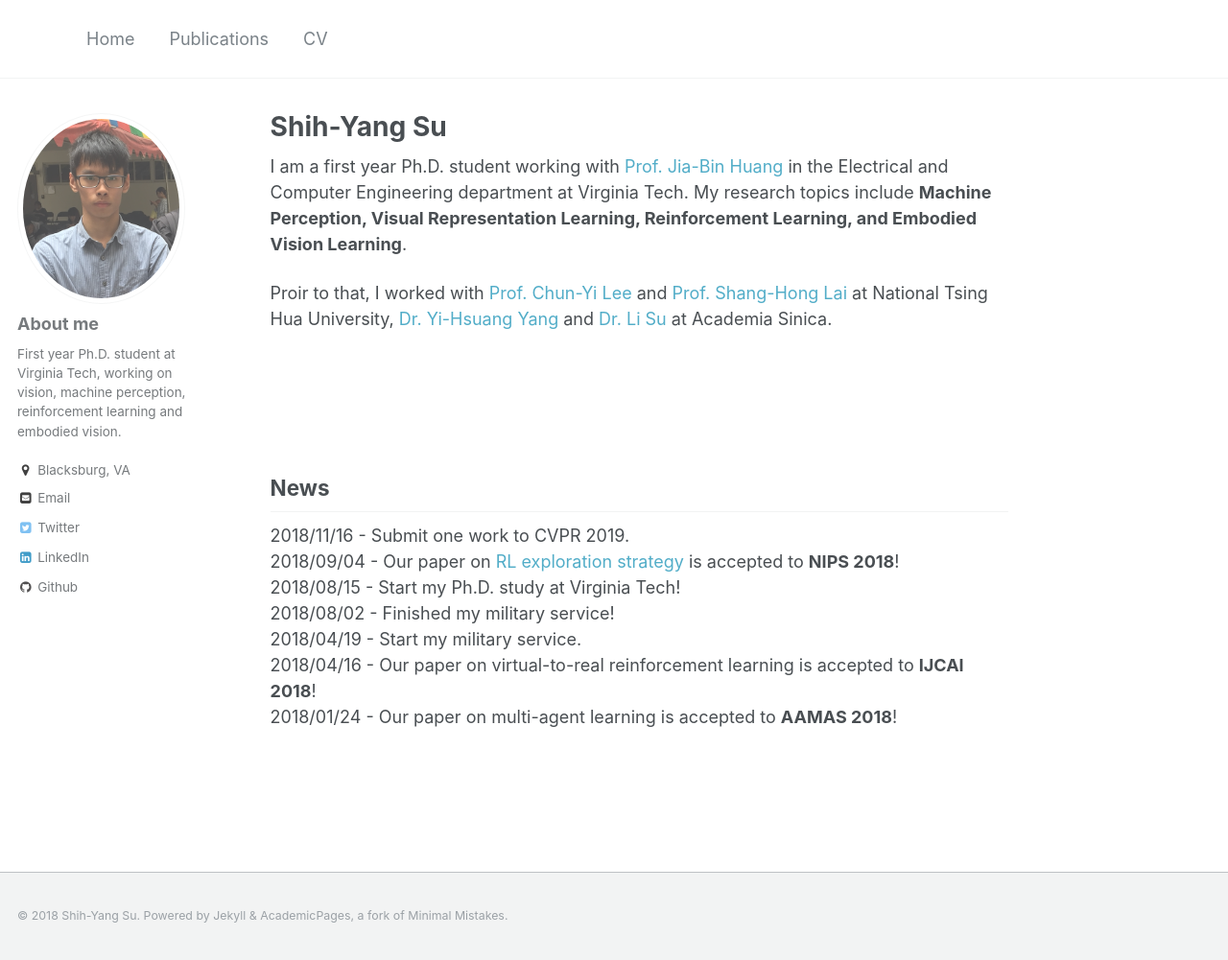
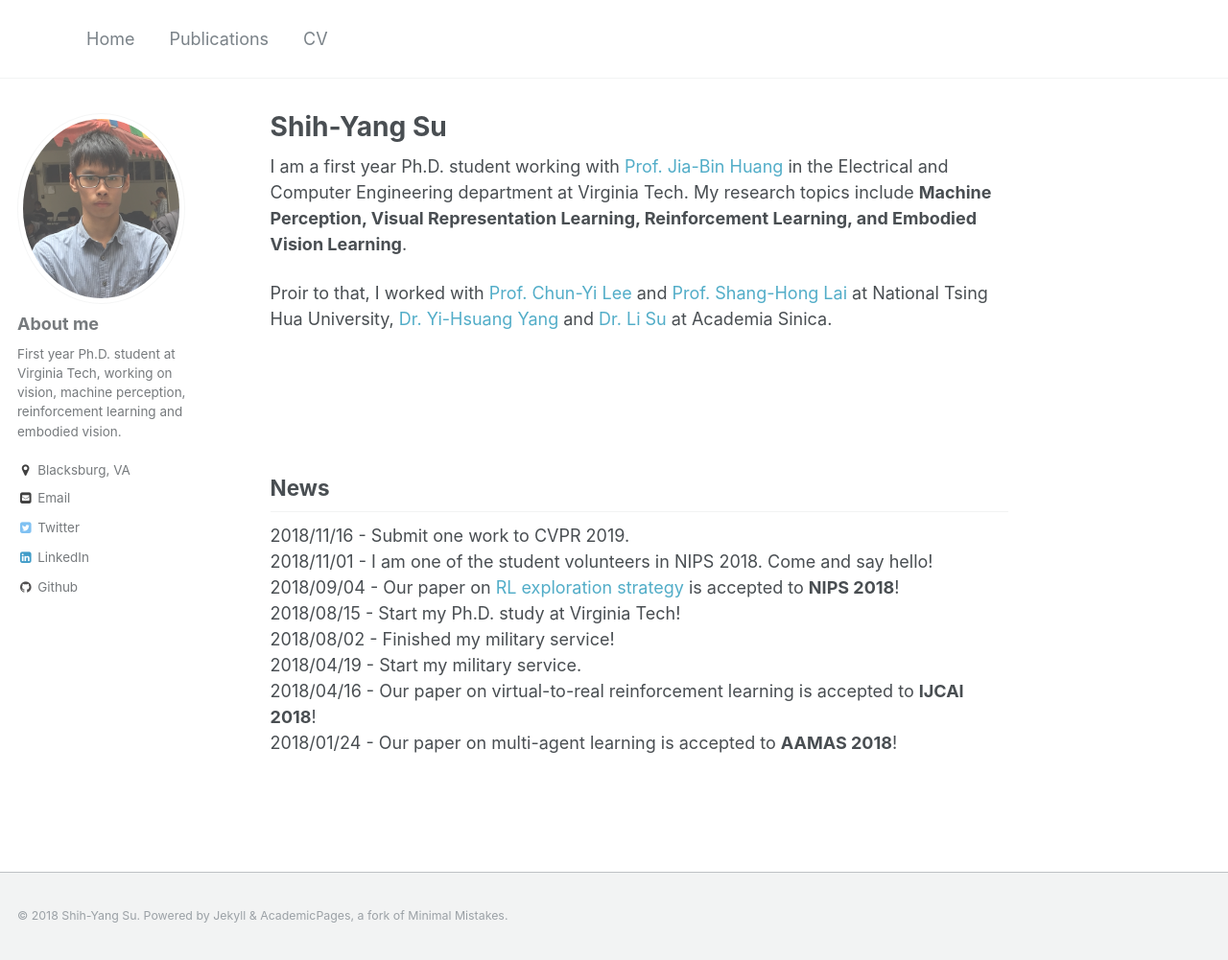
Before and after one commit to LemonATsu/LemonATsu.github.io, a Jekyll site: the page built from _pages/about.md, in a window 1280 px wide and 1001 px high. Shown: the whole window at 96% size. Built offline with Jekyll 4.4.1, drawn with Linux system fonts in a browser that asks for light colours.

Commit message:
add std volunterr

```diff
--- a/_pages/about.md
+++ b/_pages/about.md
@@ -20,6 +20,7 @@ Proir to that, I worked with [Prof. Chun-Yi Lee](http://cymaxwelllee.wixsite.com
 </pre>
 ## News
 2018/11/16 - Submit one work to CVPR 2019. \\
+2018/11/01 - I am one of the student volunteers in NIPS 2018. Come and say hello! \\
 2018/09/04 - Our paper on [RL exploration strategy](https://arxiv.org/abs/1802.04564.pdf) is accepted to **NIPS 2018**! \\
 2018/08/15 - Start my Ph.D. study at Virginia Tech! \\
 2018/08/02 - Finished my military service! \\
```
